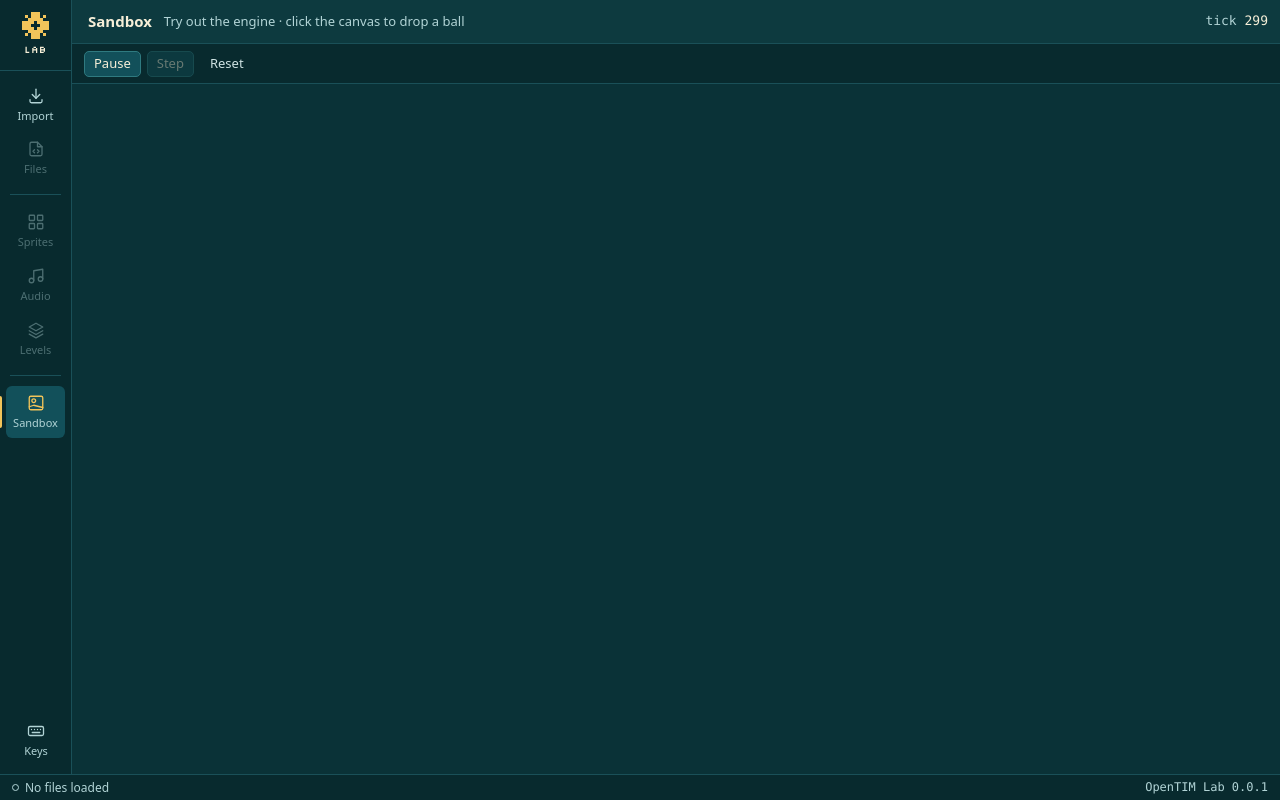
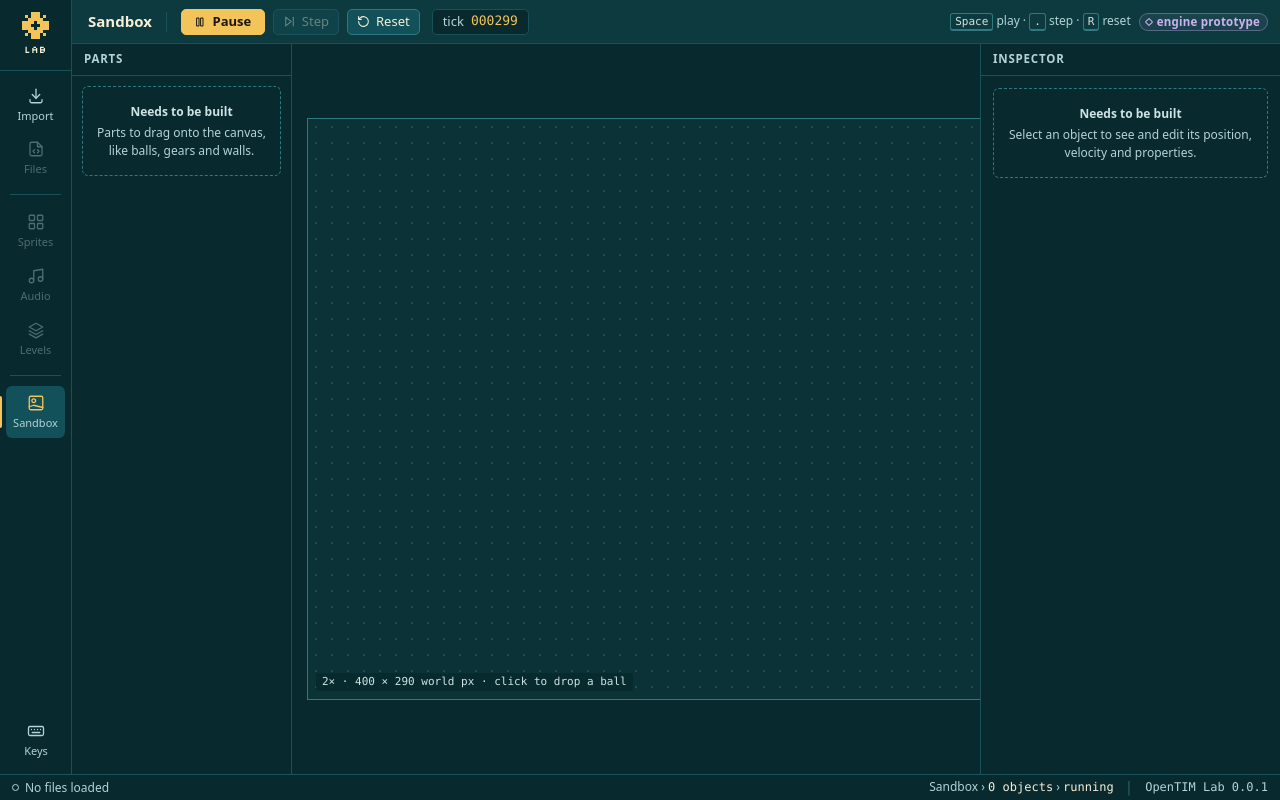
Before and after one commit to Vincentdevreede/opentim, a Vue app in the folder apps/lab/: page /sandbox in a window 1280 px wide. Built offline with nearby package versions, Linux system fonts and the light colour scheme.

Commit message:
feat(lab): lay out the sandbox with parts and inspector panels

```diff
--- a/apps/lab/src/App.vue
+++ b/apps/lab/src/App.vue
@@ -34,6 +34,9 @@ const SHORTCUTS: { keys: string[]; action: string }[] = [
   { keys: ["G"], action: "Go to offset (Files)" },
   { keys: ["←", "→", "↑", "↓"], action: "Move the byte selection (Files)" },
   { keys: ["PgUp", "PgDn"], action: "Move one screen (Files)" },
+  { keys: ["Space"], action: "Play or pause (Sandbox)" },
+  { keys: ["."], action: "Step one tick (Sandbox)" },
+  { keys: ["R"], action: "Reset (Sandbox)" },
 ];
 
 const router = useRouter();
--- a/apps/lab/src/icons.ts
+++ b/apps/lab/src/icons.ts
@@ -29,6 +29,10 @@ export const ICONS = {
   spinner: ["M21 12a9 9 0 1 1-9-9"],
   bytes: ["m8 8-4 4 4 4", "m16 8 4 4-4 4", "m14 4-4 16"],
   folder: ["M3 7a2 2 0 0 1 2-2h4l2 2h8a2 2 0 0 1 2 2v8a2 2 0 0 1-2 2H5a2 2 0 0 1-2-2z"],
+  play: ["M7 4v16l13-8z"],
+  pause: ["M6 4h4v16H6z", "M14 4h4v16h-4z"],
+  step: ["M5 4v16l10-8z", "M19 4v16"],
+  reset: ["M3 12a9 9 0 1 0 3-6.7L3 8", "M3 3v5h5"],
   keyboard: [
     "M4 6h16a2 2 0 0 1 2 2v8a2 2 0 0 1-2 2H4a2 2 0 0 1-2-2V8a2 2 0 0 1 2-2z",
     "M6 10h.01M10 10h.01M14 10h.01M18 10h.01M7 14h10",
--- a/apps/lab/src/pages/SandboxPage.vue
+++ b/apps/lab/src/pages/SandboxPage.vue
@@ -1,14 +1,24 @@
 <script setup lang="ts">
 import { World, type Body } from "@opentim/engine";
 import { colors } from "@opentim/theme";
-import { Application, Graphics } from "pixi.js";
-import { onBeforeUnmount, onMounted, ref, useTemplateRef } from "vue";
+import { Application, Graphics, Rectangle } from "pixi.js";
+import { onBeforeUnmount, onMounted, ref, useTemplateRef, watchEffect } from "vue";
+import LabBadge from "../components/LabBadge.vue";
 import LabButton from "../components/LabButton.vue";
-import PageHeader from "../components/PageHeader.vue";
+import LabIcon from "../components/LabIcon.vue";
+import LabKbd from "../components/LabKbd.vue";
+import PanelTitle from "../components/PanelTitle.vue";
+import { crumb } from "../ui.ts";
+
+// The world is drawn at twice its size, so its pixels stay visible.
+const WIDTH = 400;
+const HEIGHT = 290;
+const SCALE = 2;
 
 const container = useTemplateRef<HTMLDivElement>("container");
 const running = ref(true);
 const tick = ref(0);
+const objects = ref(0);
 
 let app: Application | undefined;
 let world = new World();
@@ -16,7 +26,7 @@ const sprites = new Map<Body, Graphics>();
 
 function addBall(x: number, y: number) {
   const body = world.addBody({ x, y });
-  const sprite = new Graphics().circle(0, 0, 12).fill(colors.accent);
+  const sprite = new Graphics().circle(0, 0, 14).fill(colors.accent);
   app?.stage.addChild(sprite);
   sprites.set(body, sprite);
 }
@@ -24,6 +34,7 @@ function addBall(x: number, y: number) {
 function sync() {
   for (const [body, sprite] of sprites) sprite.position.set(body.position.x, body.position.y);
   tick.value = world.tick;
+  objects.value = sprites.size;
 }
 
 function step() {
@@ -38,17 +49,35 @@ function reset() {
   sync();
 }
 
+function onKeydown(e: KeyboardEvent) {
+  if (e.ctrlKey || e.metaKey || e.altKey || !(e.target instanceof HTMLElement)) return;
+  if (e.target.closest("input, textarea, select, [contenteditable]")) return;
+  if (e.key === " ") {
+    // A focused button already toggles itself on Space.
+    if (e.target.closest("button")) return;
+    e.preventDefault();
+    running.value = !running.value;
+  } else if (e.key === "." && !running.value) step();
+  else if (e.key.toLowerCase() === "r") reset();
+}
+
 onMounted(async () => {
+  window.addEventListener("keydown", onKeydown);
   const el = container.value;
   if (!el) return;
   const instance = new Application();
-  await instance.init({ resizeTo: el, background: colors.well, antialias: true });
+  await instance.init({ width: WIDTH * SCALE, height: HEIGHT * SCALE, backgroundAlpha: 0, antialias: true });
   app = instance;
   el.appendChild(instance.canvas);
 
+  instance.stage.scale.set(SCALE);
   instance.stage.eventMode = "static";
-  instance.stage.hitArea = instance.screen;
-  instance.stage.on("pointerdown", (e) => addBall(e.global.x, e.global.y));
+  instance.stage.hitArea = new Rectangle(0, 0, WIDTH, HEIGHT);
+  instance.stage.on("pointerdown", (e) => {
+    const { x, y } = e.getLocalPosition(instance.stage);
+    addBall(x, y);
+    sync();
+  });
 
   let accumulator = 0;
   instance.ticker.add((ticker) => {
@@ -62,22 +91,75 @@ onMounted(async () => {
   });
 });
 
-onBeforeUnmount(() => app?.destroy(true, { children: true }));
+onBeforeUnmount(() => {
+  window.removeEventListener("keydown", onKeydown);
+  app?.destroy(true, { children: true });
+  crumb.value = [];
+});
+
+watchEffect(() => (crumb.value = ["Sandbox", `${objects.value} objects`, running.value ? "running" : "paused"]));
 </script>
 
 <template>
-  <PageHeader title="Sandbox">
-    <template #subtitle>Try out the engine · click the canvas to drop a ball</template>
-    <span class="font-mono text-muted"
-      >tick <span class="text-ink">{{ tick }}</span></span
+  <header class="flex h-11 shrink-0 items-center gap-2 border-b border-line pr-3 pl-4">
+    <h1 class="text-title font-semibold">Sandbox</h1>
+    <div class="mx-1.5 h-5 w-px bg-line"></div>
+    <LabButton variant="primary" class="min-w-[84px]" :aria-pressed="running" @click="running = !running">
+      <LabIcon :name="running ? 'pause' : 'play'" :size="12" :stroke="2" />{{ running ? "Pause" : "Play" }}
+    </LabButton>
+    <LabButton :disabled="running" title="Advance one tick (.)" @click="step">
+      <LabIcon name="step" :size="13" :stroke="2" />Step
+    </LabButton>
+    <LabButton title="Reset to start (R)" @click="reset"
+      ><LabIcon name="reset" :size="13" :stroke="2" />Reset</LabButton
     >
-  </PageHeader>
-  <div class="flex h-10 shrink-0 items-center gap-1.5 border-b border-line bg-sunken px-3">
-    <LabButton :variant="running ? 'default' : 'primary'" @click="running = !running">{{
-      running ? "Pause" : "Play"
-    }}</LabButton>
-    <LabButton :disabled="running" @click="step">Step</LabButton>
-    <LabButton variant="ghost" @click="reset">Reset</LabButton>
+    <div class="ml-1 flex h-[26px] items-center gap-1.5 rounded-[5px] border border-line bg-sunken px-2.5">
+      <span class="text-muted">tick</span>
+      <span class="min-w-12 text-right font-mono text-accent tabular">{{ String(tick).padStart(6, "0") }}</span>
+    </div>
+    <div class="flex-1"></div>
+    <span class="text-meta text-muted">
+      <LabKbd>Space</LabKbd> play · <LabKbd>.</LabKbd> step · <LabKbd>R</LabKbd> reset
+    </span>
+    <LabBadge
+      status="hypothesis"
+      label="engine prototype"
+      title="The physics engine is a prototype; behaviour is not yet matched to the original game."
+    />
+  </header>
+
+  <div class="flex min-h-0 flex-1">
+    <aside aria-label="Parts" class="flex w-[220px] shrink-0 flex-col border-r border-line bg-sunken">
+      <div class="flex h-8 shrink-0 items-center border-b border-line px-3"><PanelTitle>Parts</PanelTitle></div>
+      <div class="p-2.5">
+        <div class="rounded-md border border-dashed border-line-strong px-3 py-4 text-center text-meta text-muted">
+          <p class="font-semibold text-soft">Needs to be built</p>
+          <p class="mt-1">Parts to drag onto the canvas, like balls, gears and walls.</p>
+        </div>
+      </div>
+    </aside>
+
+    <section class="flex min-w-0 flex-1 overflow-auto bg-sunken p-4">
+      <div
+        class="relative m-auto shrink-0 bg-well bg-[radial-gradient(var(--color-line)_1px,transparent_1px)] bg-size-[16px_16px] ring-1 ring-line-strong"
+        :style="{ width: `${WIDTH * SCALE}px`, height: `${HEIGHT * SCALE}px` }"
+      >
+        <div ref="container" class="absolute inset-0"></div>
+        <span
+          class="pointer-events-none absolute bottom-2 left-2 rounded-[3px] bg-sunken/85 px-1.5 py-px font-mono text-2xs text-soft"
+          >{{ SCALE }}× · {{ WIDTH }} × {{ HEIGHT }} world px · click to drop a ball</span
+        >
+      </div>
+    </section>
+
+    <aside aria-label="Inspector" class="flex w-[300px] shrink-0 flex-col border-l border-line bg-sunken">
+      <div class="flex h-8 shrink-0 items-center border-b border-line px-3"><PanelTitle>Inspector</PanelTitle></div>
+      <div class="p-3">
+        <div class="rounded-md border border-dashed border-line-strong px-3 py-4 text-center text-meta text-muted">
+          <p class="font-semibold text-soft">Needs to be built</p>
+          <p class="mt-1">Select an object to see and edit its position, velocity and properties.</p>
+        </div>
+      </div>
+    </aside>
   </div>
-  <div ref="container" class="min-h-0 flex-1"></div>
 </template>
```
